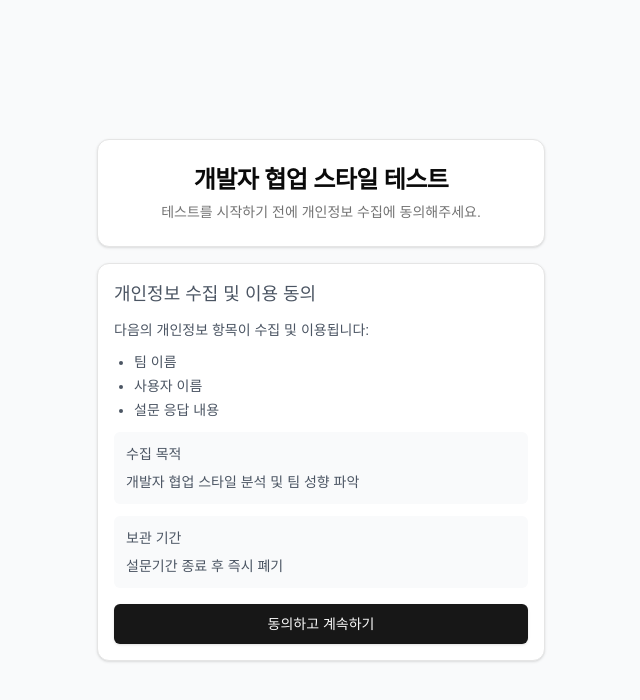
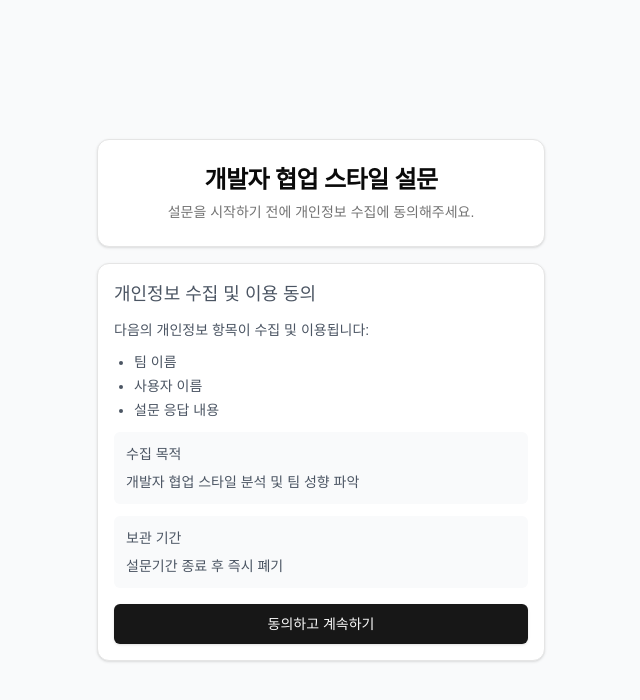
Before and after one commit to smilebank7/IGFETEST, a Next.js app: page / in a window 1280 px wide. Shown: the top 700 px of the page, without its empty margins (319-959 px from the left). Built offline with nearby package versions, Linux system fonts and the light colour scheme.

Commit message:
fix : fix some typos

```diff
--- a/src/app/admin/components/TeamDeviationChart.tsx
+++ b/src/app/admin/components/TeamDeviationChart.tsx
@@ -58,7 +58,7 @@ export function TeamDeviationChart({ responses }: Props) {
         plugins: {
           title: {
             display: true,
-            text: '팀별 표준편차 (팀 내 일관성)',
+            text: '팀별 표준편차',
           },
         },
       }}
--- a/src/app/page.tsx
+++ b/src/app/page.tsx
@@ -70,9 +70,9 @@ export default function SurveyEntryPage() {
         <div className="w-full max-w-md">
           <Card className="mb-4">
             <CardHeader>
-              <CardTitle className="text-2xl text-center">개발자 협업 스타일 테스트</CardTitle>
+              <CardTitle className="text-2xl text-center">개발자 협업 스타일 설문</CardTitle>
               <CardDescription className="text-center">
-                테스트를 시작하기 전에 개인정보 수집에 동의해주세요.
+                설문을 시작하기 전에 개인정보 수집에 동의해주세요.
               </CardDescription>
             </CardHeader>
           </Card>
@@ -90,7 +90,7 @@ export default function SurveyEntryPage() {
       <div className="w-full max-w-md">
         <Card>
           <CardHeader>
-            <CardTitle className="text-2xl text-center">개발자 협업 스타일 테스트</CardTitle>
+            <CardTitle className="text-2xl text-center">개발자 협업 스타일 설문</CardTitle>
             <CardDescription className="text-center">
               팀 이름과 본인 이름을 입력해주세요.
             </CardDescription>
```
